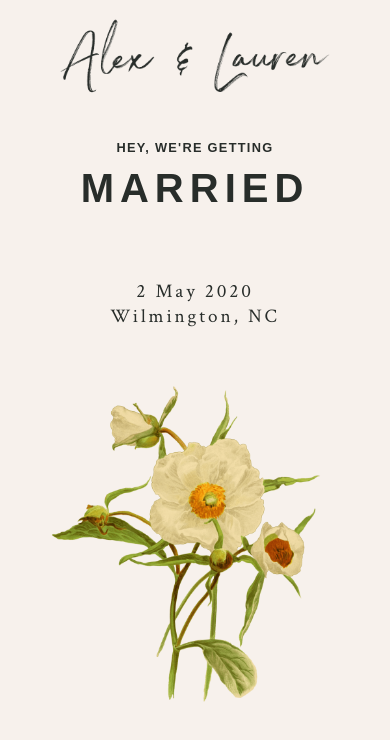
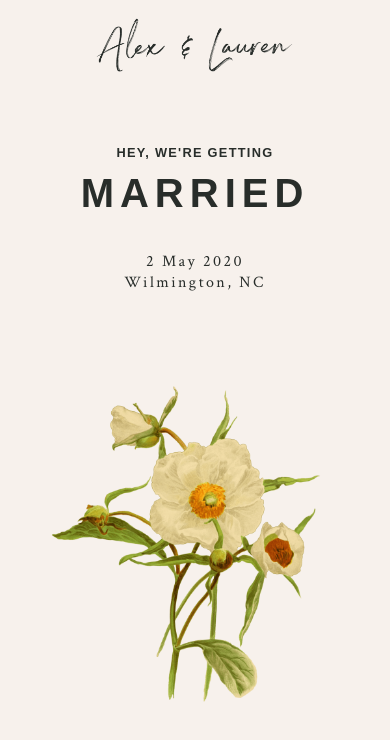
Before and after one commit to smithln/alexandlaurenwedding, a plain HTML site: page index.html in a window 390 px wide. Drawn offline with Linux system fonts and the light colour scheme; a small style sheet from the web is missing.

Commit message:
adjusts spacing on mobile screens

```diff
--- a/_source/css/main.scss
+++ b/_source/css/main.scss
@@ -96,9 +96,17 @@ p {
 }
 
 @media only screen and (max-width: 750px) {
+  .logo--nav  {
+    width: 200px;
+  }
+
   header {
     padding: 1.2em;
-    padding-top: 10%;
+    padding-top: 17%;
+  }
+
+  p {
+    font-size: 1em;
   }
 
   h1 {
@@ -107,6 +115,10 @@ p {
 
   span {
     font-size: .8em;
+  }
+
+  .date {
+    padding-top: 1.5em;
   }
 
   .flora img {
```
Also changed, not shown: css/main.css.
